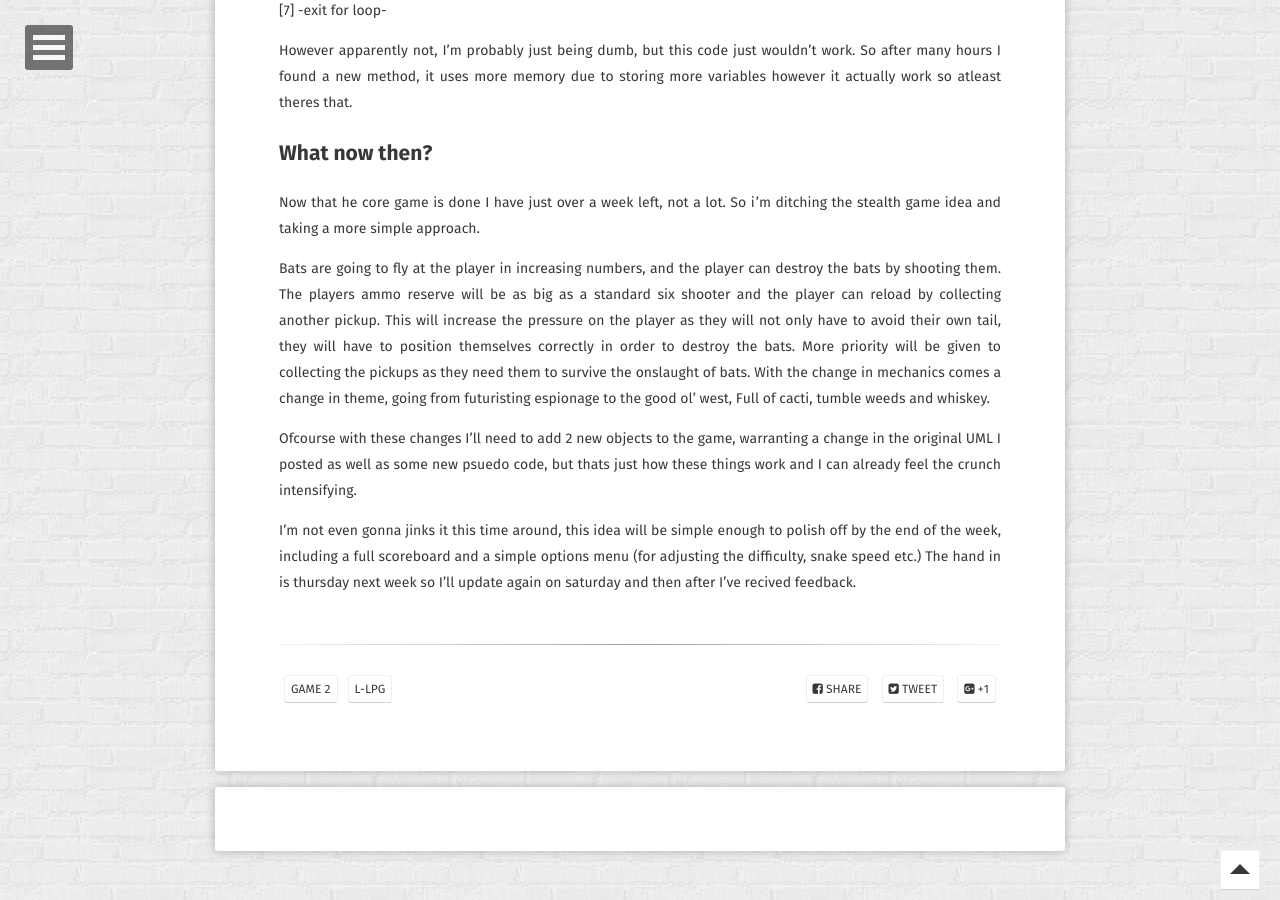
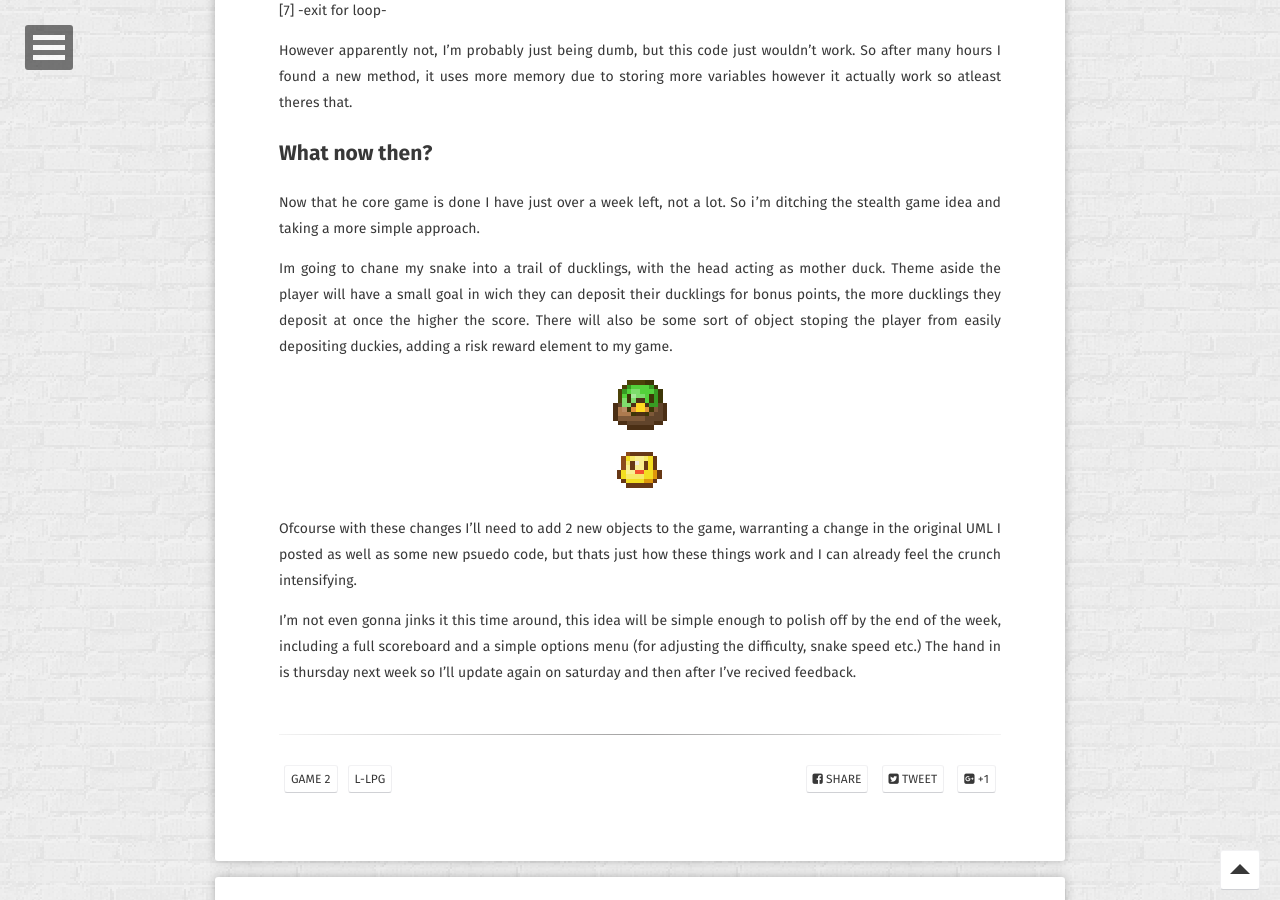
Before and after one commit to JohnnersUK/OLD.JohnnersUK.github.io, a Jekyll site: the page built from _posts/2017-10-30-Staging-Problems.md, in a window 1280 px wide and 900 px high, scrolled down 1614 px. Built offline with Jekyll 4.4.1, drawn with Linux system fonts in a browser that asks for light colours; some web fonts are replaced; comment, search, counter and statistics services are not loaded.

Commit message:
updated description

```diff
--- a/_posts/2017-10-30-Staging-Problems.md
+++ b/_posts/2017-10-30-Staging-Problems.md
@@ -51,7 +51,9 @@ However apparently not, I'm probably just being dumb, but this code just wouldn'
 ## What now then?
 Now that he core game is done I have just over a week left, not a lot. So i'm ditching the stealth game idea and taking a more simple approach.
 
-Bats are going to fly at the player in increasing numbers, and the player can destroy the bats by shooting them. The players ammo reserve will be as big as a standard six shooter and the player can reload by collecting another pickup. This will increase the pressure on the player as they will not only have to avoid their own tail, they will have to position themselves correctly in order to destroy the bats. More priority will be given to collecting the pickups as they need them to survive the onslaught of bats. With the change in mechanics comes a change in theme, going from futuristing espionage to the good ol' west, Full of cacti, tumble weeds and whiskey.
+Im going to chane my snake into a trail of ducklings, with the head acting as mother duck. Theme aside the player will have a small goal in wich they can deposit their ducklings for bonus points, the more ducklings they deposit at once the higher the score. There will also be some sort of object stoping the player from easily depositing duckies, adding a risk reward element to my game. <br>
+
+<img src="../assets/img/player.png"> 	<img src="../assets/img/Body.png">
 
 Ofcourse with these changes I'll need to add 2 new objects to the game, warranting a change in the original UML I posted as well as some new psuedo code, but thats just how these things work and I can already feel the crunch intensifying.
 
```
Also changed, not shown: assets/img/Body.png (added), assets/img/player.png (added).
